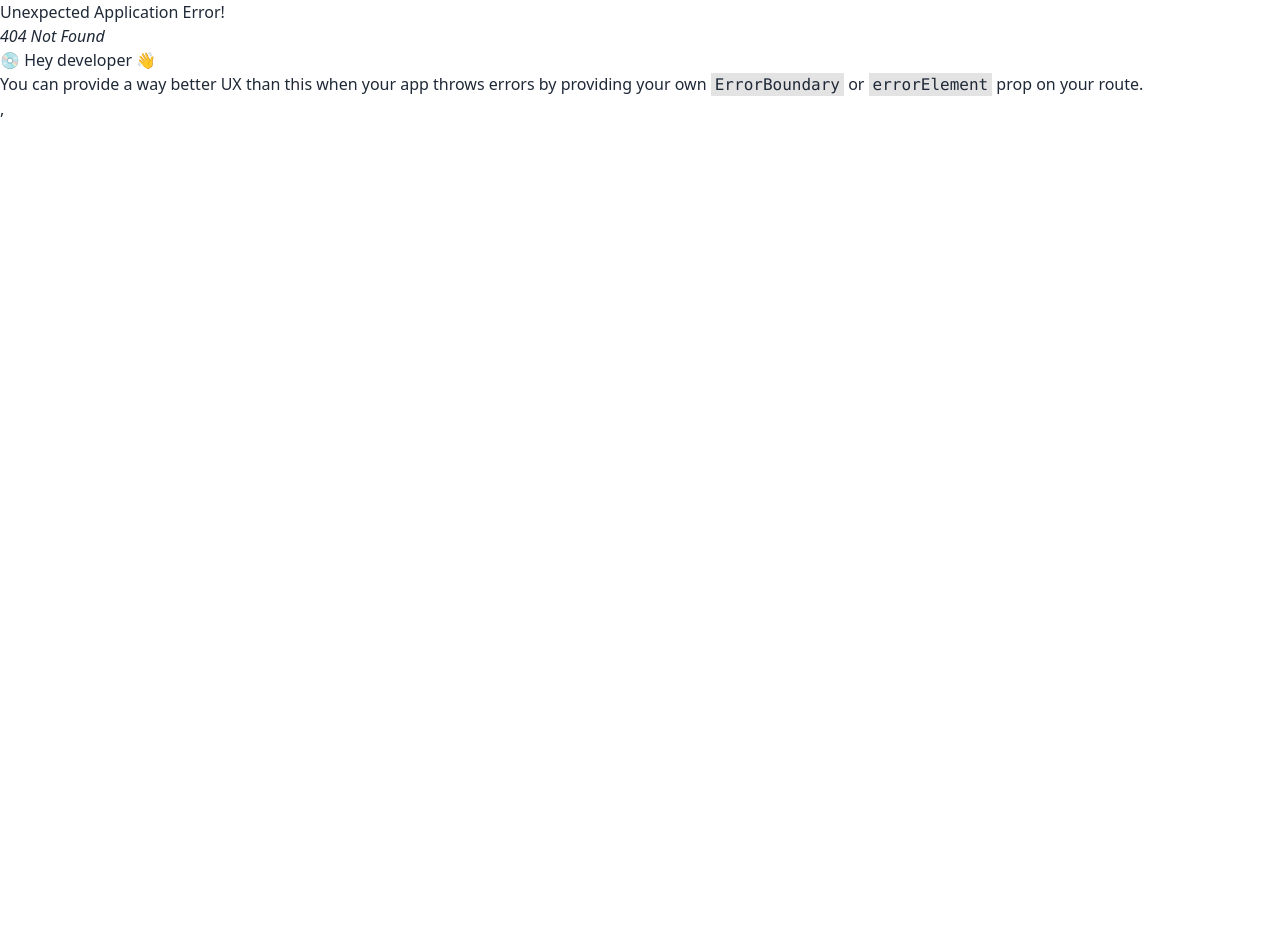
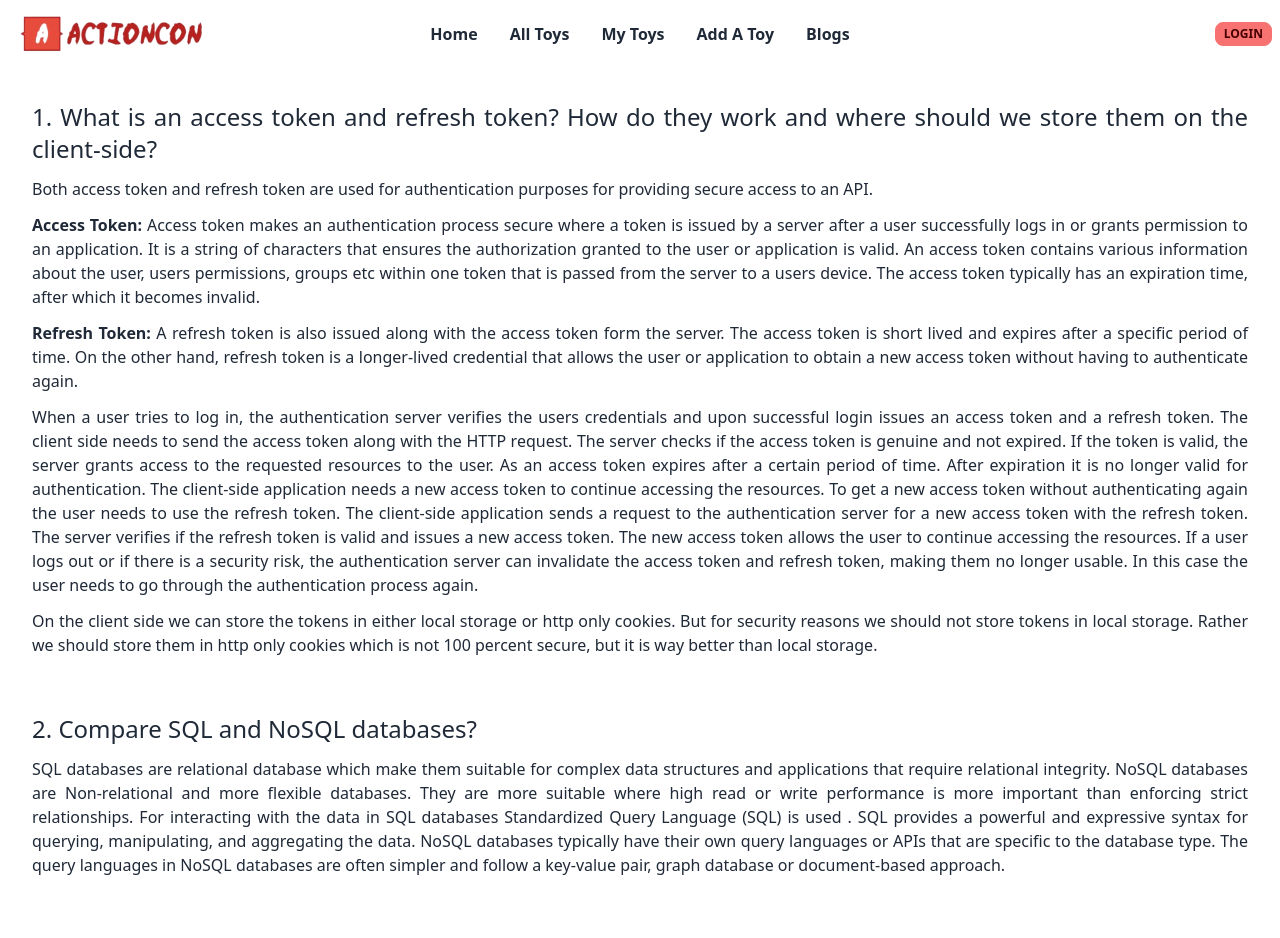
Before and after one commit to NaserUddinMahmud/action-con-client, a React (Vite) app: page /blogs in a window 1280 px wide. Before the commit this address had no page. Shown: the top 938 px of the page. Before the commit the page ends 800 px from the top, so only its background shows below. Built offline with nearby package versions, Linux system fonts and the light colour scheme.

Commit message:
Blogs page added

```diff
--- a/src/Routes/Routes.jsx
+++ b/src/Routes/Routes.jsx
@@ -1,6 +1,7 @@
 import { createBrowserRouter } from "react-router-dom";
 import Main from "../Layout/Main";
 import Home from "../pages/Home/Home";
+import Blogs from "../pages/Blogs/Blogs";
 
 
 const router = createBrowserRouter([
@@ -11,6 +12,10 @@ const router = createBrowserRouter([
         {
             path: '/',
             element: <Home></Home>
+        },
+        {
+            path: '/blogs',
+            element: <Blogs></Blogs>
         }
       ]
     },
--- /dev/null
+++ b/src/pages/Blogs/Blogs.jsx
@@ -0,0 +1,142 @@
+const Blogs = () => {
+  return (
+    <div className="text-justify">
+      <div className="px-8 py-3">
+        <h2 className="text-2xl font-medium mt-5">
+          1. What is an access token and refresh token? How do they work and
+          where should we store them on the client-side?
+        </h2>
+        <p className="py-3">
+          Both access token and refresh token are used for authentication
+          purposes for providing secure access to an API.
+        </p>
+        <p className="pb-3">
+          <span className="font-bold">Access Token:</span> Access token makes an
+          authentication process secure where a token is issued by a server
+          after a user successfully logs in or grants permission to an
+          application. It is a string of characters that ensures the
+          authorization granted to the user or application is valid. An access
+          token contains various information about the user, users permissions,
+          groups etc within one token that is passed from the server to a users
+          device. The access token typically has an expiration time, after which
+          it becomes invalid.
+        </p>
+        <p className="pb-3">
+          <span className="font-bold">Refresh Token: </span> A refresh token is
+          also issued along with the access token form the server. The access
+          token is short lived and expires after a specific period of time. On
+          the other hand, refresh token is a longer-lived credential that allows
+          the user or application to obtain a new access token without having to
+          authenticate again.
+        </p>
+        <p className="pb-3">
+          When a user tries to log in, the authentication server verifies the
+          users credentials and upon successful login issues an access token and
+          a refresh token. The client side needs to send the access token along
+          with the HTTP request. The server checks if the access token is
+          genuine and not expired. If the token is valid, the server grants
+          access to the requested resources to the user. As an access token
+          expires after a certain period of time. After expiration it is no
+          longer valid for authentication. The client-side application needs a
+          new access token to continue accessing the resources. To get a new
+          access token without authenticating again the user needs to use the
+          refresh token. The client-side application sends a request to the
+          authentication server for a new access token with the refresh token. The server
+          verifies if the refresh token is valid and issues a new access token.
+          The new access token allows the user to continue accessing the
+          resources. If a user logs out or if there is a security risk, the
+          authentication server can invalidate the access token and refresh
+          token, making them no longer usable. In this case the user needs to go
+          through the authentication process again.
+        </p>
+        <p className="pb-3">
+          On the client side we can store the tokens in either local storage or
+          http only cookies. But for security reasons we should not store tokens
+          in local storage. Rather we should store them in http only cookies
+          which is not 100 percent secure, but it is way better than local
+          storage.
+        </p>
+      </div>
+
+      <div className="px-8 py-3">
+        <h2 className="text-2xl font-medium mt-5">
+          2. Compare SQL and NoSQL databases?
+        </h2>
+        <p className="py-3">
+          SQL databases are relational database which make them suitable for
+          complex data structures and applications that require relational
+          integrity. NoSQL databases are Non-relational and more flexible
+          databases. They are more suitable where high read or write performance
+          is more important than enforcing strict relationships. For interacting with the data in SQL
+          databases Standardized
+          Query Language (SQL) is used . SQL provides a powerful and expressive syntax for querying,
+          manipulating, and aggregating the data. NoSQL databases typically have
+          their own query languages or APIs that are specific to the database
+          type. The query languages in NoSQL databases are often simpler and
+          follow a key-value pair, graph database or document-based approach.
+        </p>
+      </div>
+
+      <div className="px-8 py-3">
+        <h2 className="text-2xl font-medium mt-5">
+          3. What is express js? What is Nest js?
+        </h2>
+        <p className="py-3">
+          Express js and Nest js are both web application frameworks based on
+          Node js. But they have different design principles and features.
+        </p>
+        <p className="pb-3">
+          Express js is a minimalistic and flexible web application framework
+          for Node js. It provides a simple and unopinionated way to build web
+          servers and APIs. Express js focuses on being lightweight. It allows
+          us to have more control over the applications structure and
+          components. Express js is best suited for small to medium-sized
+          applications, APIs, and projects where flexibility, simplicity, and
+          speed are important. It provides a solid foundation for building web
+          servers and RESTful APIs.
+        </p>
+        <p className="pb-3">
+          Nest JS is a progressive, opinionated framework for building scalable
+          and maintainable server-side applications with Node js. It aims to
+          provide a structured and organized approach to building large
+          enterprise-grade applications. Nest JS is catered towards complex
+          applications and large codebases where structure, modularity,
+          scalability, and maintainability are crucial.
+        </p>
+      </div>
+      <div className="px-8 py-3">
+        <h2 className="text-2xl font-medium mt-5">
+          4. What is MongoDB aggregate and how does it work?
+        </h2>
+        <p className="py-3">
+          Aggregate is a function in MongoDB which is a tool for performing data
+          aggregation operations on collections. It allows us to process and
+          transform documents within a collection, perform calculations, and
+          generate aggregated results based on the specified operations.
+        </p>
+        <p className="pb-3">
+          There are two ways to perform aggregation operations.
+        </p>
+        <ul className="list-disc ps-10 pb-3">
+          <li>Aggregation pipelines, and</li>
+          <li>Single purpose aggregation methods</li>
+        </ul>
+        <p className="pb-3">
+          In aggregation pipeline, the aggregate function works by taking an array of aggregation
+          pipeline stages as its argument. Each stage represents a specific
+          operation to be applied to the documents in the collection. The
+          documents are processed through the stages in the order they are
+          defined, with the output of one stage becoming the input for the next
+          stage.
+        </p>
+        <p className="pb-10">
+          Single purpose aggregation methods are simpler, but they lack the
+          capabilities of an aggregation pipeline. They aggregate documents from
+          a single collection.
+        </p>
+      </div>
+    </div>
+  );
+};
+
+export default Blogs;
--- a/src/pages/Home/Category.jsx
+++ b/src/pages/Home/Category.jsx
@@ -14,7 +14,48 @@ const Category = () => {
     </TabList>
 
     <TabPanel>
-      <h2>Any content 1</h2>
+        <div className="grid grid-cols-1 md:grid-cols-2 lg:grid-cols-3 gap-4">
+    <div className="card w-96 bg-base-100 shadow-xl">
+  <figure><img src="/images/stock/photo-1606107557195-0e29a4b5b4aa.jpg" alt="Shoes" /></figure>
+  <div className="card-body">
+    <h2 className="card-title">Shoes!</h2>
+    <p>If a dog chews shoes whose shoes does he choose?</p>
+    <div className="card-actions justify-end">
+      <button className="btn btn-primary">Buy Now</button>
+    </div>
+  </div>
+</div>
+<div className="card w-96 bg-base-100 shadow-xl">
+  <figure><img src="/images/stock/photo-1606107557195-0e29a4b5b4aa.jpg" alt="Shoes" /></figure>
+  <div className="card-body">
+    <h2 className="card-title">Shoes!</h2>
+    <p>If a dog chews shoes whose shoes does he choose?</p>
+    <div className="card-actions justify-end">
+      <button className="btn btn-primary">Buy Now</button>
+    </div>
+  </div>
+</div>
+<div className="card w-96 bg-base-100 shadow-xl">
+  <figure><img src="/images/stock/photo-1606107557195-0e29a4b5b4aa.jpg" alt="Shoes" /></figure>
+  <div className="card-body">
+    <h2 className="card-title">Shoes!</h2>
+    <p>If a dog chews shoes whose shoes does he choose?</p>
+    <div className="card-actions justify-end">
+      <button className="btn btn-primary">Buy Now</button>
+    </div>
+  </div>
+</div>
+<div className="card w-96 bg-base-100 shadow-xl">
+  <figure><img src="/images/stock/photo-1606107557195-0e29a4b5b4aa.jpg" alt="Shoes" /></figure>
+  <div className="card-body">
+    <h2 className="card-title">Shoes!</h2>
+    <p>If a dog chews shoes whose shoes does he choose?</p>
+    <div className="card-actions justify-end">
+      <button className="btn btn-primary">Buy Now</button>
+    </div>
+  </div>
+</div>
+</div>
     </TabPanel>
     <TabPanel>
       <h2>Any content 2</h2>
--- a/src/pages/Shared/Navbar/Navbar.jsx
+++ b/src/pages/Shared/Navbar/Navbar.jsx
@@ -8,7 +8,7 @@ const Navbar = () => {
     <li><Link to='/blog' className="font-semibold"> All Toys</Link></li>
     <li><Link to='/blog' className="font-semibold">My Toys</Link></li>
     <li><Link to='/blog' className="font-semibold">Add A Toy</Link></li>
-    <li><Link to='/blog' className="font-semibold">Blog</Link></li>
+    <li><Link to='/blogs' className="font-semibold">Blogs</Link></li>
 
     </>
     return (
```
